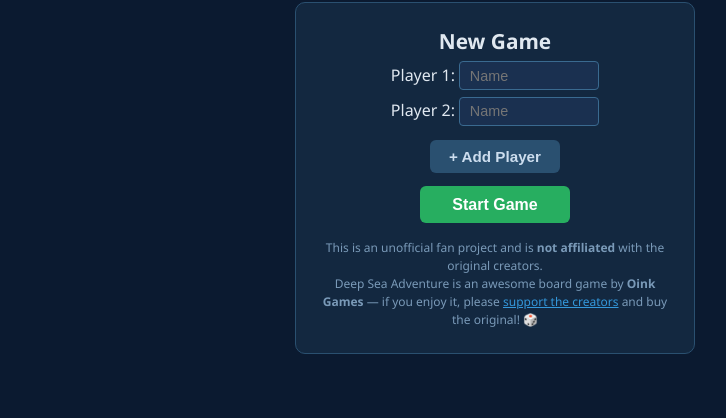
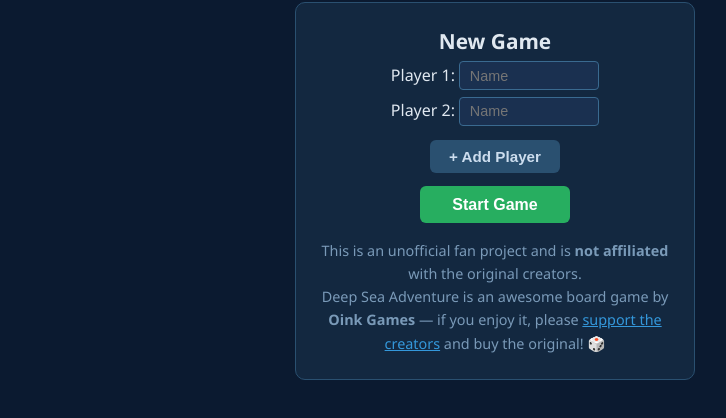
Before and after one commit to Tobiaspk/deep_sea_ai_adventure, a plain HTML site: page index.html in a window 1280 px wide. Shown: the part 62-480 px from the top of the page, without its empty margins (145-871 px from the left). Drawn offline with Linux system fonts and the light colour scheme.

Commit message:
Make disclaimer text bigger

```diff
--- a/styles/ui.css
+++ b/styles/ui.css
@@ -39,9 +39,9 @@
 
 .disclaimer {
   margin-top: 1rem;
-  font-size: 0.75rem;
+  font-size: 0.9rem;
   color: #7a9ab8;
-  line-height: 1.5;
+  line-height: 1.6;
 }
 .disclaimer a {
   color: #3498db;
```
